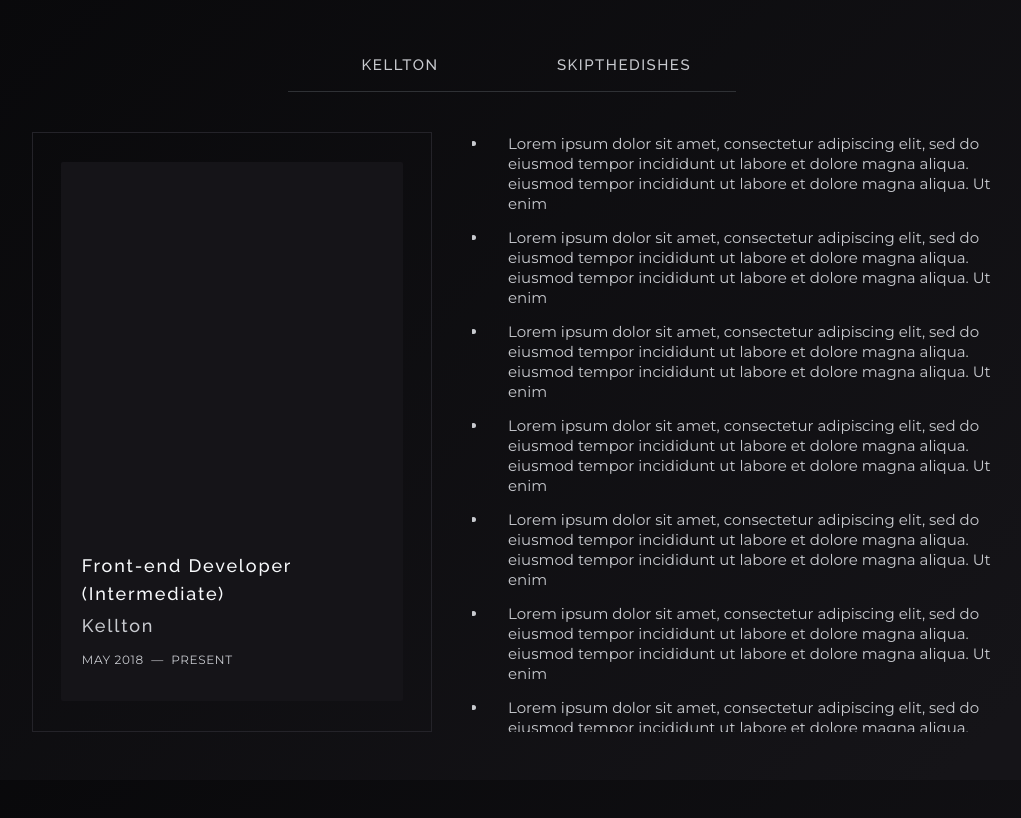
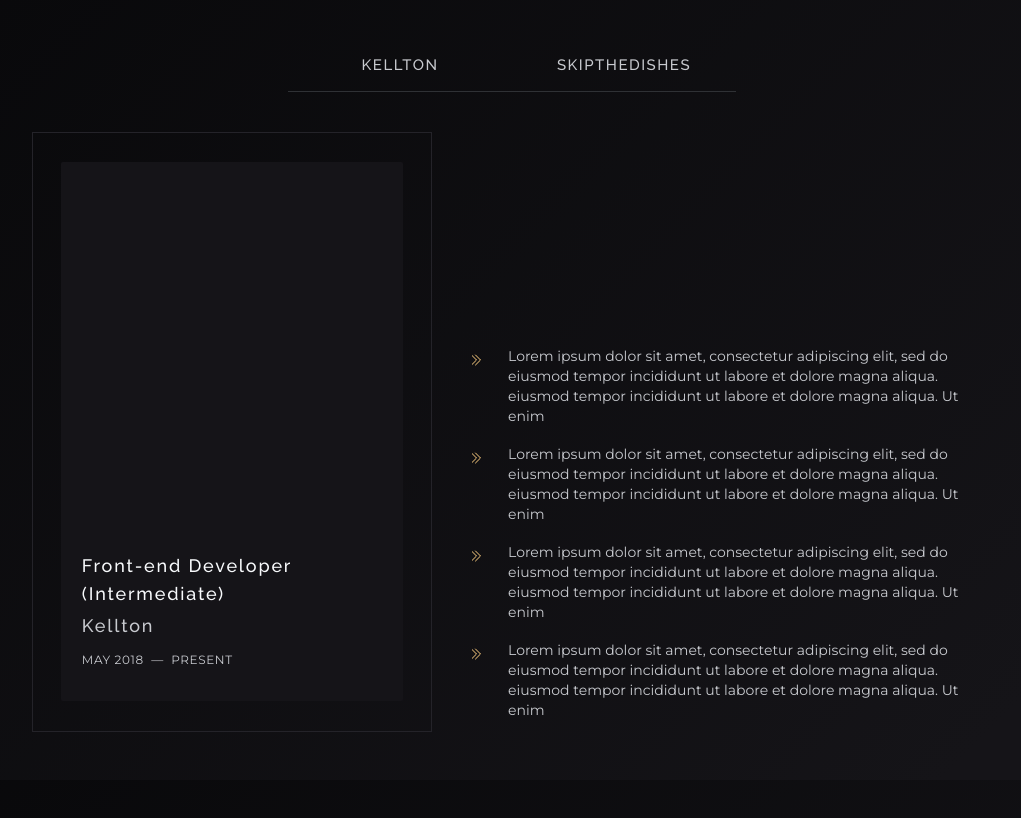
Before and after one commit to eseoooo/v1, a Next.js app: page / in a window 1280 px wide. Shown: the part 1620-2438 px from the top of the page, without its empty margins (128-1149 px from the left). Built offline with nearby package versions, Linux system fonts and the light colour scheme.

Commit message:
change list marker for job description

```diff
--- a/components/experience/job-description-panel.js
+++ b/components/experience/job-description-panel.js
@@ -1,15 +1,26 @@
+import ChevronDoubleRightIcon from "@/public/icons/chevron-double-right-icon.svg";
+
 export default function JobDescriptionPanel() {
   return (
     <div className="scrollbar h-full overflow-y-auto max-h-120 lgg:max-h-150">
-      <ul className="max-w-xl list-disc h-full flex flex-col justify-end">
-        {Array.from({ length: 10 }, (index) => (
-          <li key={index} className="mb-3 ml-8 md:ml-4 pl-3 lgg:pl-5">
-            <p className="mb-0 text-base-sm xs:text-sm lgg:text-base-base leading-normal">
+      <ul className="max-w-xl list-disc min-h-120 lgg:min-h-150 flex flex-col md:justify-end marker:text-transparent">
+        {Array.from({ length: 4 }, (_, index) => (
+          <li
+            key={index}
+            className="mb-3 ml-8 md:ml-4 pl-5 leading-loose relative"
+          >
+            <p className="mb-0 text-base-sm xs:text-sm">
               Lorem ipsum dolor sit amet, consectetur adipiscing elit, sed do
               eiusmod tempor incididunt ut labore et dolore magna aliqua.
               eiusmod tempor incididunt ut labore et dolore magna aliqua. Ut
               enim
             </p>
+            <div
+              aria-hidden="true"
+              className="h-4 w-4 absolute top-3 -left-5 text-gold-700"
+            >
+              <ChevronDoubleRightIcon aria-hidden="true" />
+            </div>
           </li>
         ))}
       </ul>
--- a/components/experience/job-title-panel.js
+++ b/components/experience/job-title-panel.js
@@ -10,7 +10,7 @@
   // TODO: Add link icon
   return (
     <>
-      <div className="hidden min-w-80 h-120 lgg:min-w-100 lgg:h-150 border border-dark-900 md:flex items-center justify-center">
+      <div className="hidden min-w-80 max-w-80 h-120 lgg:min-w-100 lgg:max-w-100 lgg:h-150 border border-dark-900 md:flex items-center justify-center">
         <div
           className="group w-[86%] h-[90%] p-5 rounded-sm flex flex-col justify-end bg-bg-gray-800 cursor-pointer  border border-transparent hover:border-gold-700 hover:bg-gold-700/5 motion-safe:duration-200 motion-safe:ease-out"
           onClick={linkClickHandler}
```
Also changed, not shown: public/icons/chevron-double-right-icon.svg (added).
